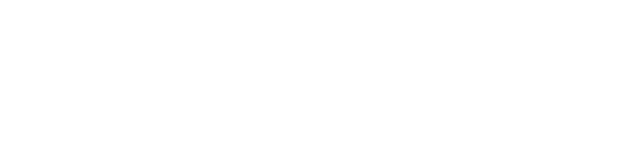
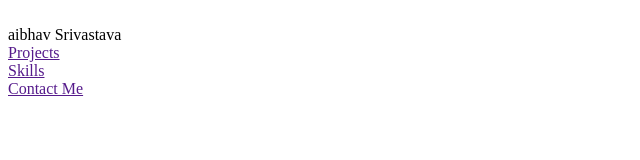
Before and after one commit to vaibhavsrivastava00/Full-Stack, a plain HTML site: page Css projects/Portfolio Website/index.html in a window 1280 px wide. Shown: the whole page, without its empty margins (0-640 px from the left). Drawn offline with Linux system fonts and the light colour scheme.

Commit message:
make portfolio

```diff
--- /dev/null
+++ b/Css projects/New folder/styles.css
@@ -0,0 +1,36 @@
+*{
+    box-sizing: border-box;
+    padding: 0px;
+    margin: 0px;
+}
+.wrapper{
+    perspective: 1px;
+    overflow-x: hidden;
+    height: 100vh;
+}
+.container{
+    position:relative;
+    height: 100%;
+    display:flex;
+    justify-content: center;
+    align-items: center;
+    transform-style: preserve-3d;
+    z-index: -1;
+}
+.header{
+    position:absolute;
+    height:100%;
+    width:100%;
+    object-fit: cover;
+    z-index:-1;
+
+}
+.background{
+    transform: translateZ(-40px) ;
+
+}
+.foreground{
+    transform: translateZ(-40px) ;
+
+
+}
--- a/Css projects/Portfolio Website/index.html
+++ b/Css projects/Portfolio Website/index.html
@@ -3,10 +3,25 @@
 <head>
     <meta charset="UTF-8">
     <meta name="viewport" content="width=device-width, initial-scale=1.0">
-    <title>Document</title>
+    <title>Vaibhav Srivastava</title>
 </head>
 
 <body>
+    <div class="wrapper">
+        <div class="container">
 
+            <div class="navbar">
+                <img src="" alt="" class="logo"></img>
+                <div class="logotext">aibhav Srivastava</div>
+
+            </div>
+            <div class="nav-items">
+                <div><a href="">Projects</a></div>
+                <div><a href="">Skills</a></div>
+                <div><a href="">Contact Me</a></div>
+            </div>
+        </div>
+
+    </div>
 </body>
 </html>
```
